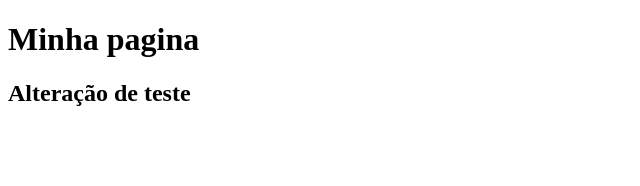
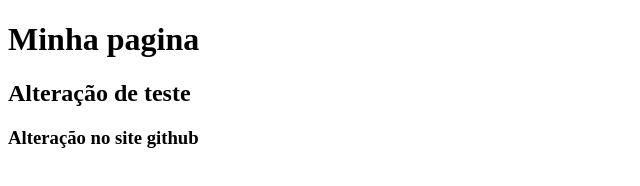
Before and after one commit to EdsAnjos/gama-no-github, a plain HTML site: page index.html in a window 1280 px wide. Shown: the whole page, without its empty margins (0-640 px from the left). Drawn offline with Linux system fonts and the light colour scheme.

Commit message:
Atualização pelo github

```diff
--- a/index.html
+++ b/index.html
@@ -9,5 +9,6 @@
 <body>
     <h1>Minha pagina</h1>
     <h2>Alteração de teste</h2>
+    <h3>Alteração no site github</h3>
 </body>
 </html>
```
